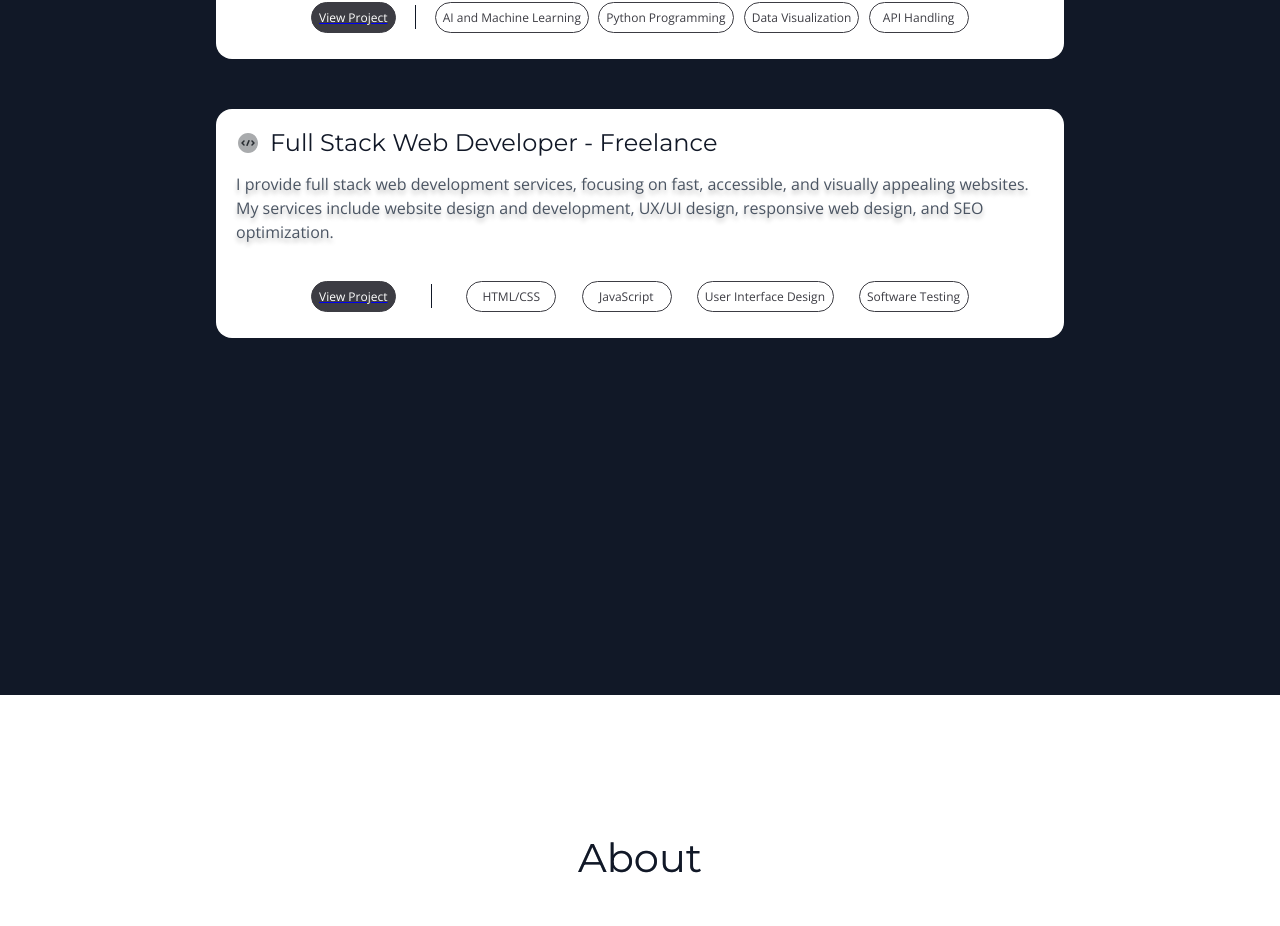
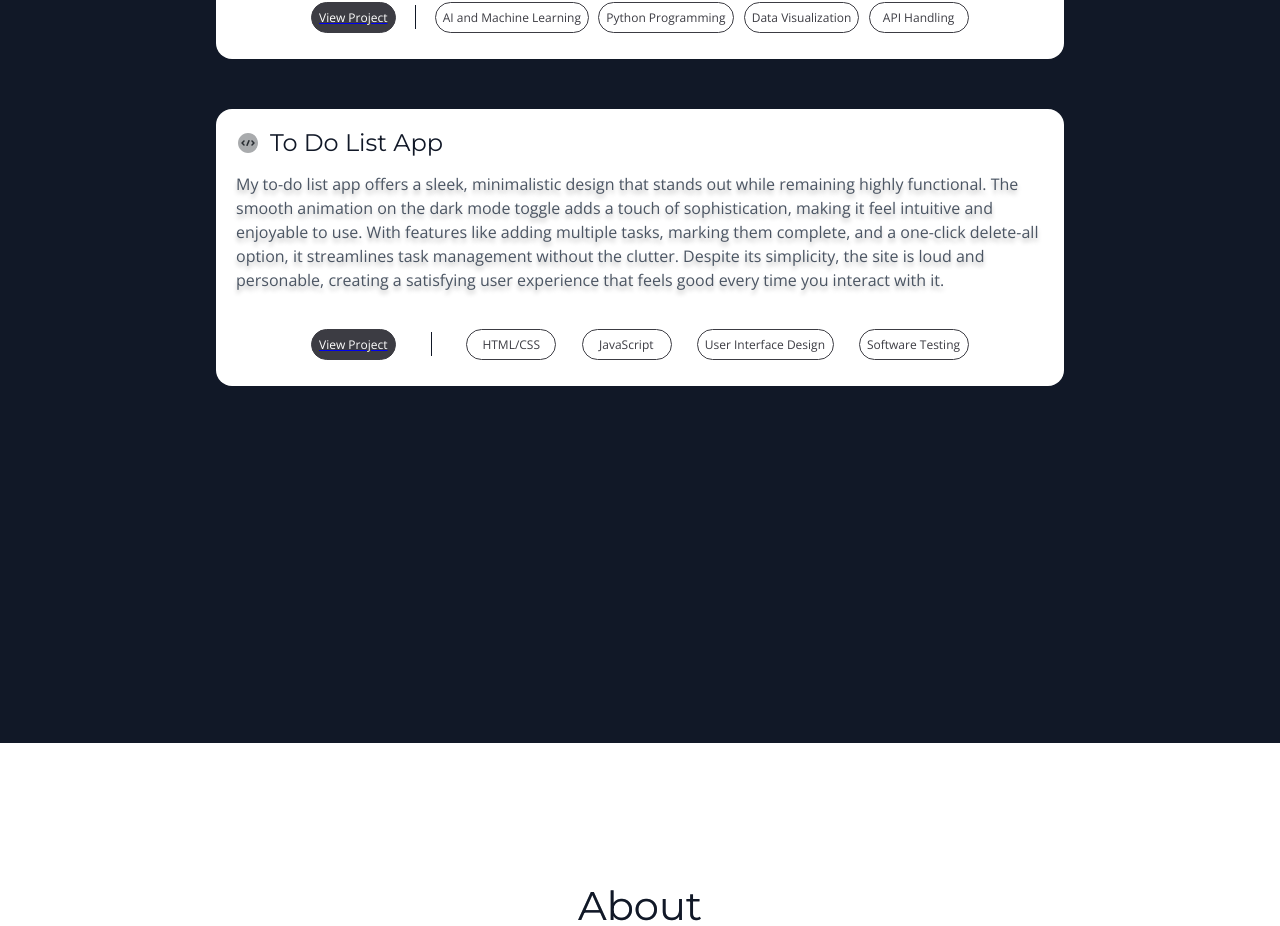
Before and after one commit to dimijimz/Dimitri-Portfolio-Website, a React (Vite) app: page / in a window 1280 px wide. Shown: the part 2376-3302 px from the top of the page. Built offline with nearby package versions, Linux system fonts and the light colour scheme.

Commit message:
Updated ProjectSection

```diff
--- a/src/components/ProjectSection.tsx
+++ b/src/components/ProjectSection.tsx
@@ -65,9 +65,9 @@ const ProjectSection: FunctionComponent<ProjectSectionType> = ({
         />
         <Container1
           box="/box1.svg"
-          inventoryManager="Full Stack Web Developer - Freelance"
+          inventoryManager="To Do List App"
           propMinWidth="355px"
-          iDevelopedAnInventoryMana="I provide full stack web development services, focusing on fast, accessible, and visually appealing websites. My services include website design and development, UX/UI design, responsive web design, and SEO optimization."
+          iDevelopedAnInventoryMana="My to-do list app offers a sleek, minimalistic design that stands out while remaining highly functional. The smooth animation on the dark mode toggle adds a touch of sophistication, making it feel intuitive and enjoyable to use. With features like adding multiple tasks, marking them complete, and a one-click delete-all option, it streamlines task management without the clutter. Despite its simplicity, the site is loud and personable, creating a satisfying user experience that feels good every time you interact with it."
           propGap="20px"
           propWidth="74px"
           tagOrButton="HTML/CSS"
@@ -77,7 +77,7 @@ const ProjectSection: FunctionComponent<ProjectSectionType> = ({
           propMinWidth2="55px"
           tagOrButton2="UX/UI Design"
           tagOrButton3="Responsive Web Design"
-          projectLink="https://github.com/dimijimz/Dimitri-Portfolio-Website"
+          projectLink="https://dimijimz.github.io/todo-list-app/"
         />
       </div>
     </motion.section>
```
